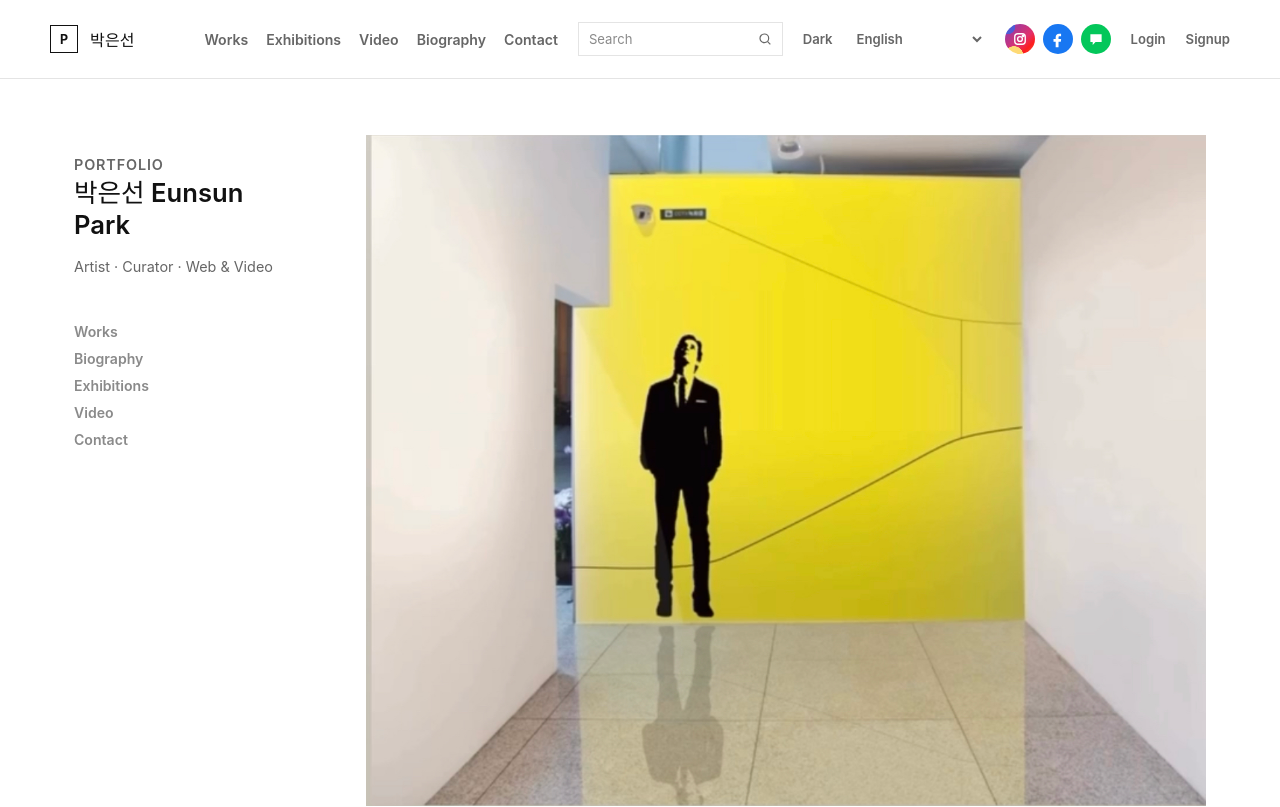
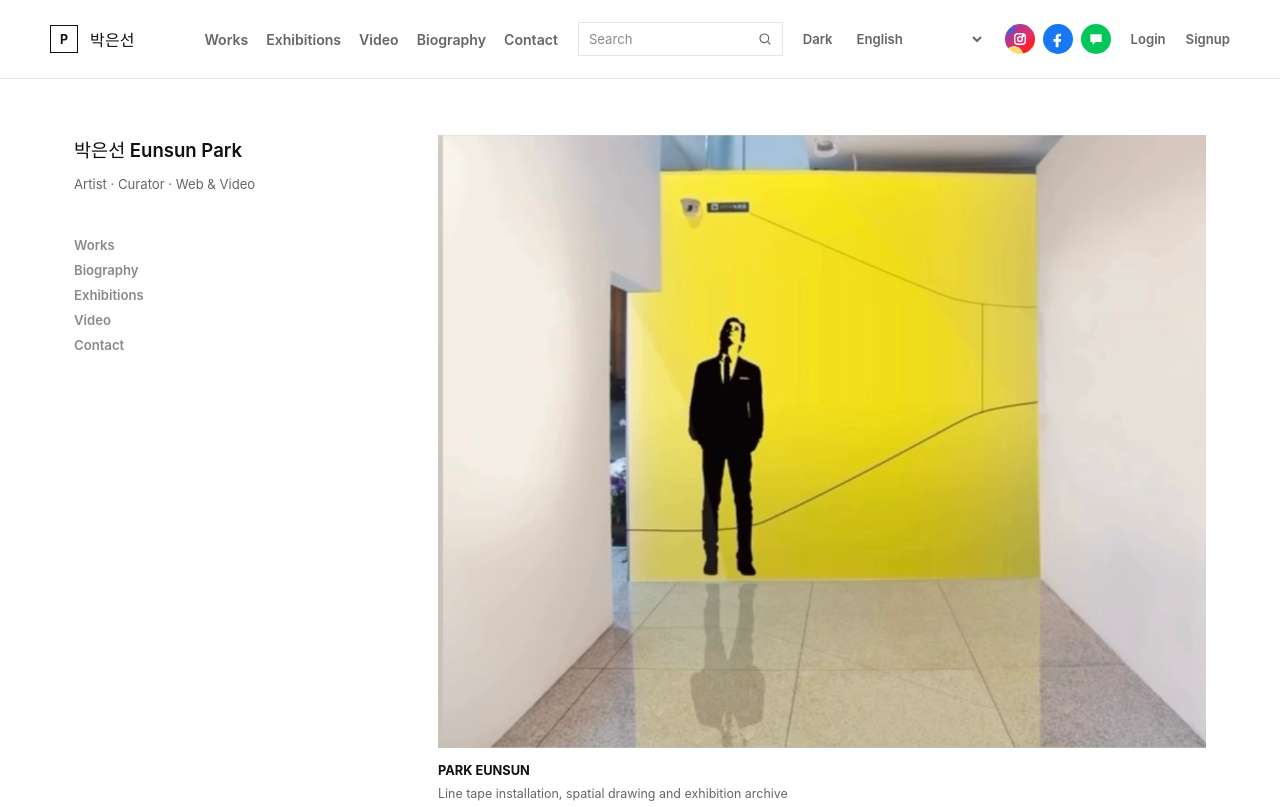
Before and after one commit to eunsunpark99-svg/portfolio, a React (Vite) app: page / in a window 1280 px wide. Shown: the top 807 px of the page. Built offline with nearby package versions, Linux system fonts and the light colour scheme.

Commit message:
Refine artist intro typography

```diff
--- a/src/pages/HomePage.jsx
+++ b/src/pages/HomePage.jsx
@@ -14,7 +14,6 @@ export default function HomePage({ language, onNavigate }) {
     <section className="artist-home">
       <section className="artist-hero" aria-labelledby="artist-title">
         <aside className="artist-intro">
-          <p className="artist-kicker">{copy.ui.portfolio}</p>
           <h1 id="artist-title">{copy.home.title}</h1>
           <p>{copy.home.description}</p>
           <nav className="artist-index" aria-label="Artist sections">
--- a/src/styles/global.css
+++ b/src/styles/global.css
@@ -367,8 +367,8 @@
 
 .artist-hero {
   display: grid;
-  grid-template-columns: 220px minmax(0, 1fr);
-  gap: 72px;
+  grid-template-columns: 300px minmax(0, 1fr);
+  gap: 64px;
   align-items: start;
 }
 
@@ -390,27 +390,28 @@
 .artist-intro h1 {
   margin: 0;
   color: var(--color-primary);
-  font-size: clamp(1.25rem, 2vw, 1.65rem);
+  font-size: clamp(1.05rem, 1.45vw, 1.28rem);
   font-weight: 600;
   line-height: 1.25;
+  white-space: nowrap;
 }
 
 .artist-intro p {
-  margin: 14px 0 0;
-  color: var(--color-secondary);
-  font-size: 0.9rem;
-  line-height: 1.65;
+  margin: 12px 0 0;
+  color: var(--color-secondary);
+  font-size: 0.82rem;
+  line-height: 1.6;
 }
 
 .artist-index {
   display: grid;
-  gap: 10px;
-  margin-top: 44px;
+  gap: 9px;
+  margin-top: 42px;
 }
 
 .artist-index a {
   color: var(--color-text-muted);
-  font-size: 0.88rem;
+  font-size: 0.82rem;
   font-weight: 600;
 }
 
@@ -1959,8 +1960,9 @@ h1 {
     position: static;
   }
 
-  .artist-kicker {
-    margin-bottom: 24px;
+  .artist-intro h1 {
+    font-size: clamp(1.02rem, 5vw, 1.28rem);
+    white-space: normal;
   }
 
   .artist-index {
```
